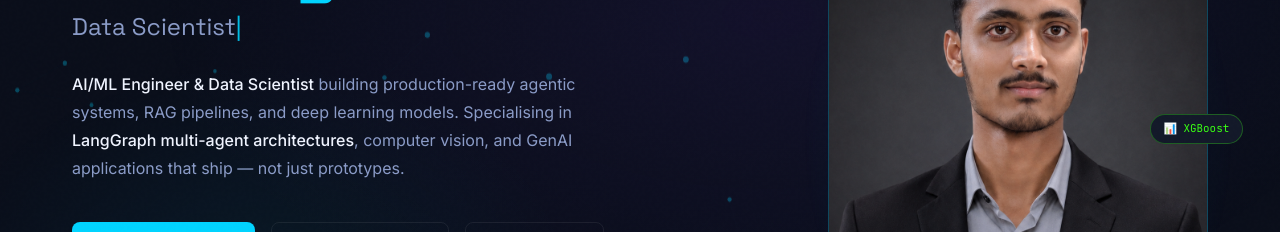
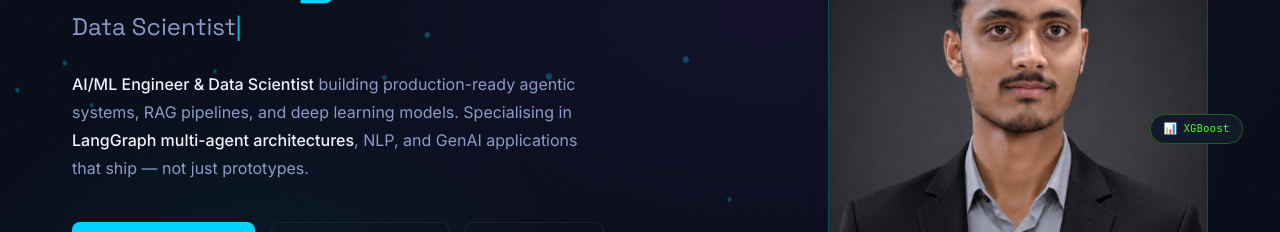
Before and after one commit to Dhruvpandey1476/MY-Portfolio-, a React (Vite) app in the folder react-portfolio/: page / in a window 1280 px wide. Shown: the part 352-584 px from the top of the page. Built offline with nearby package versions, Linux system fonts and the light colour scheme; no server answers.

Commit message:
Update Hero.jsx

```diff
--- a/react-portfolio/src/components/Hero.jsx
+++ b/react-portfolio/src/components/Hero.jsx
@@ -6,7 +6,7 @@ const PHRASES = [
   "Data Scientist",
   "Agentic AI Builder",
   "LangGraph Architect",
-  "NLP Dev",
+  "NLP Engineer",
   "RAG Systems Engineer",
 ];
 
@@ -162,7 +162,7 @@ export default function Hero() {
             <span id="typed-text">{typed}</span><span className="typed-cursor">|</span>
           </div>
           <p className="hero-bio">
-            <strong>AI/ML Engineer &amp; Data Scientist</strong> building production-ready agentic systems, RAG pipelines, and deep learning models. Specialising in <strong>LangGraph multi-agent architectures</strong>, computer vision, and GenAI applications that ship — not just prototypes.
+            <strong>AI/ML Engineer &amp; Data Scientist</strong> building production-ready agentic systems, RAG pipelines, and deep learning models. Specialising in <strong>LangGraph multi-agent architectures</strong>, NLP, and GenAI applications that ship — not just prototypes.
           </p>
           <div className="hero-actions">
             <a href="#projects" className="btn-primary">
```
